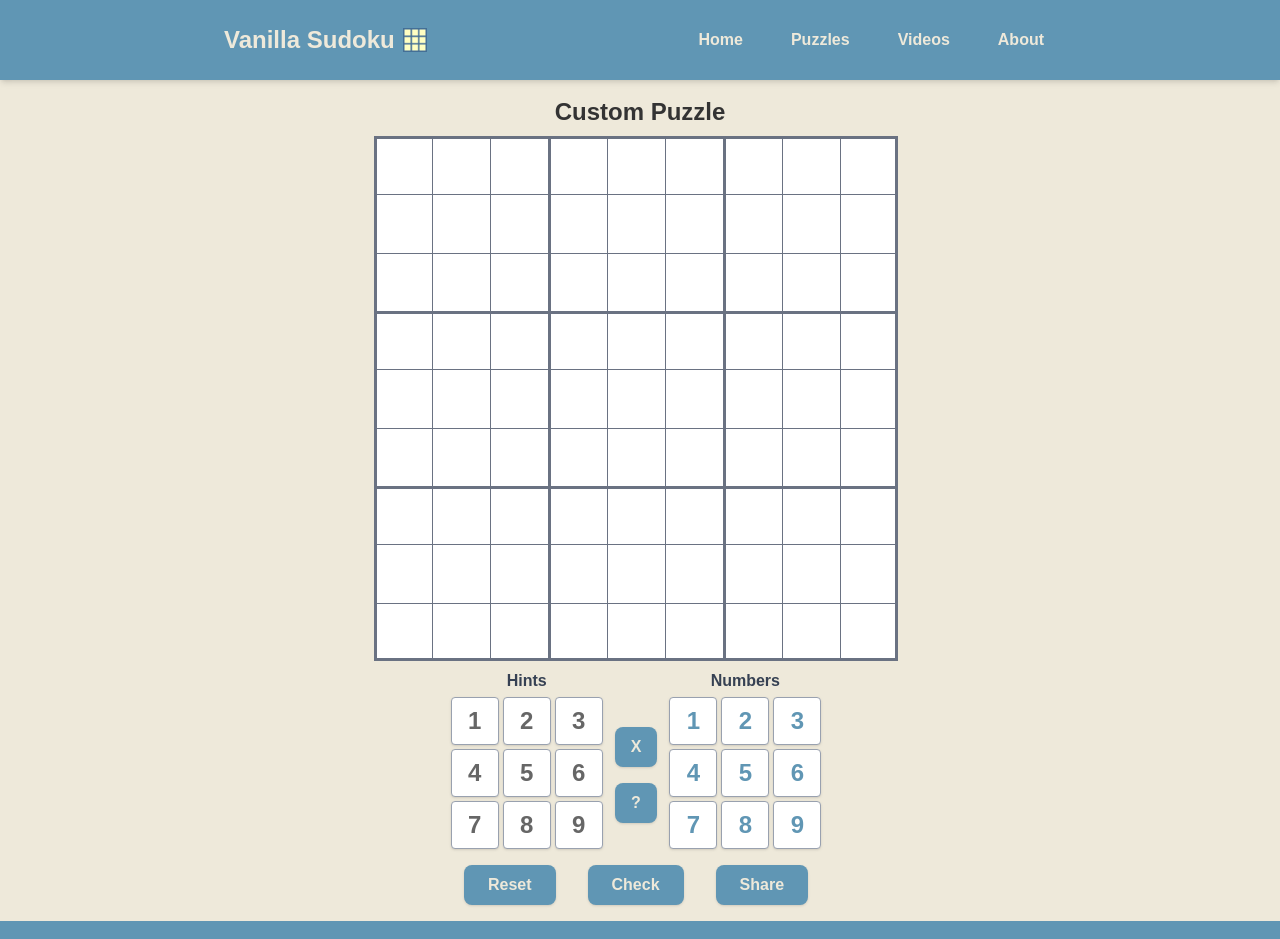
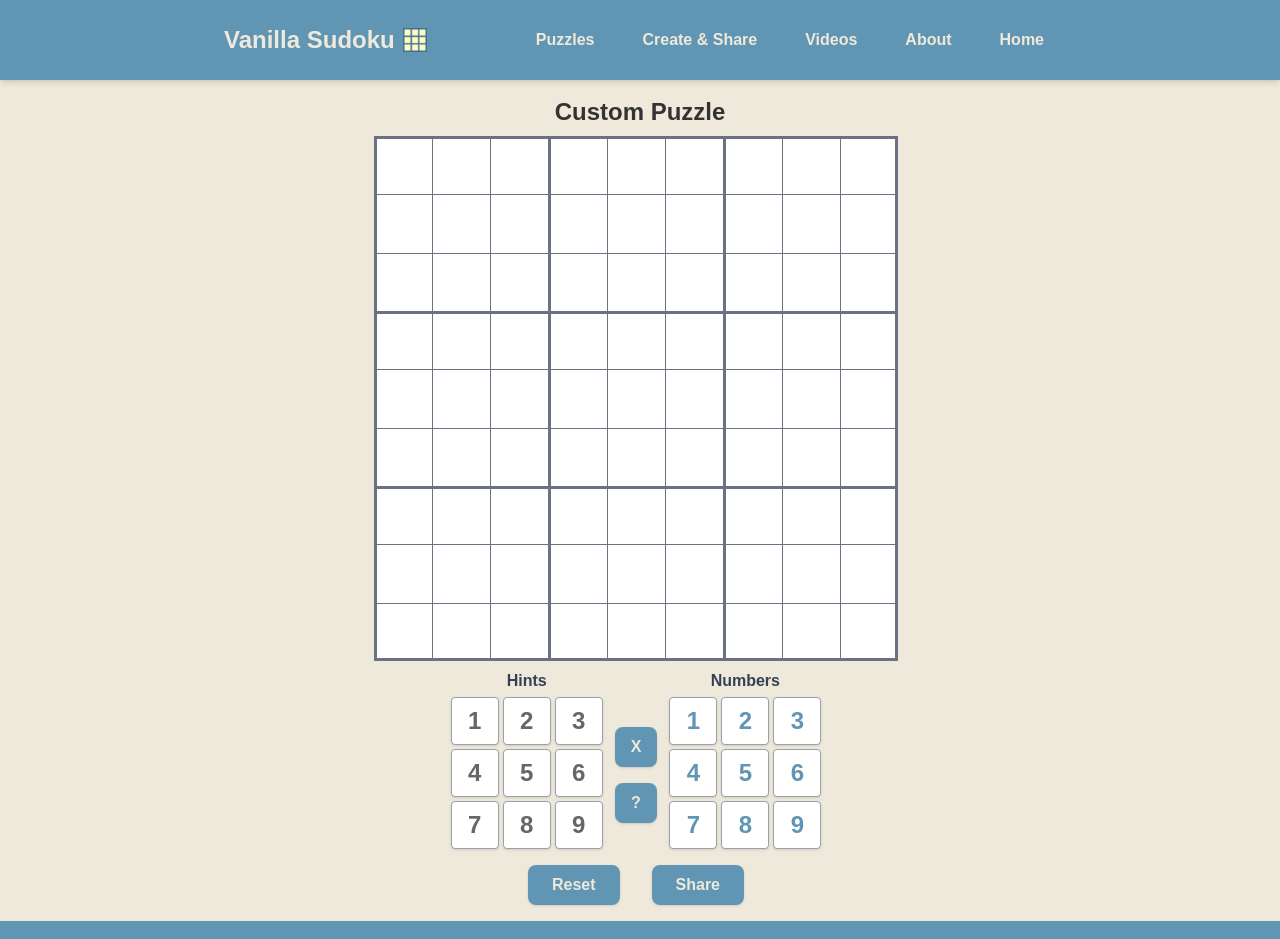
Before and after one commit to horkage/vanilla-sudoku-fe, a Next.js app: page /custom in a window 1280 px wide. Shown: the top 939 px of the page. Built offline with nearby package versions, Linux system fonts and the light colour scheme.

Commit message:
added nav link for save and share feature, and hid it and check and share buttons for their respective contexts and devices

```diff
--- a/src/components/Header.tsx
+++ b/src/components/Header.tsx
@@ -23,7 +23,9 @@ export default function Header() {
 
           {/* Center: Site title */}
           <div className="flex items-center gap-2">
-            <h1 className="text-2xl font-bold text-[#EEE9DA]">Vanilla Sudoku</h1>
+            <Link href="/">
+              <h1 className="text-2xl font-bold text-[#EEE9DA]">Vanilla Sudoku</h1>
+            </Link>
             <img
               src="/images/vs-icon.png"
               alt="Vanilla Sudoku icon"
@@ -34,10 +36,11 @@ export default function Header() {
           {/* Right side: Nav links for desktop */}
           <nav className="hidden sm:flex space-x-6 text-[#EEE9DA]">
           {[
-            { href: "/", label: "Home" },
             { href: "/puzzles", label: "Puzzles" },
+            { href: "/create", label: "Create & Share" },
             { href: "/videos", label: "Videos" },
             { href: "/about", label: "About" },
+            { href: "/", label: "Home" },
           ].map(({ href, label }) => (
             <Link
               key={href}
--- a/src/components/SudokuPlayer.tsx
+++ b/src/components/SudokuPlayer.tsx
@@ -420,15 +420,18 @@ export default function SudokuPlayer({ puzzle, clues, solution, youtubeId, custo
             >
               Reset
             </button>
+
+            {solution && (
               <button
                 onClick={handleCheck}
                 className="px-6 py-2 rounded-lg bg-[#6096B4] text-[#EEE9DA] font-semibold shadow hover:brightness-110 transition"
               >
                 Check
               </button>
+            )}
             <button
               onClick={handleShare}
-              className="px-6 py-2 rounded-lg bg-[#6096B4] text-[#EEE9DA] font-semibold shadow hover:brightness-110 transition"
+              className="hidden md:block px-6 py-2 rounded-lg bg-[#6096B4] text-[#EEE9DA] font-semibold shadow hover:brightness-110 transition"
             >
               Share
             </button>
```
Lines whose indentation alone changed are shown as unchanged.
